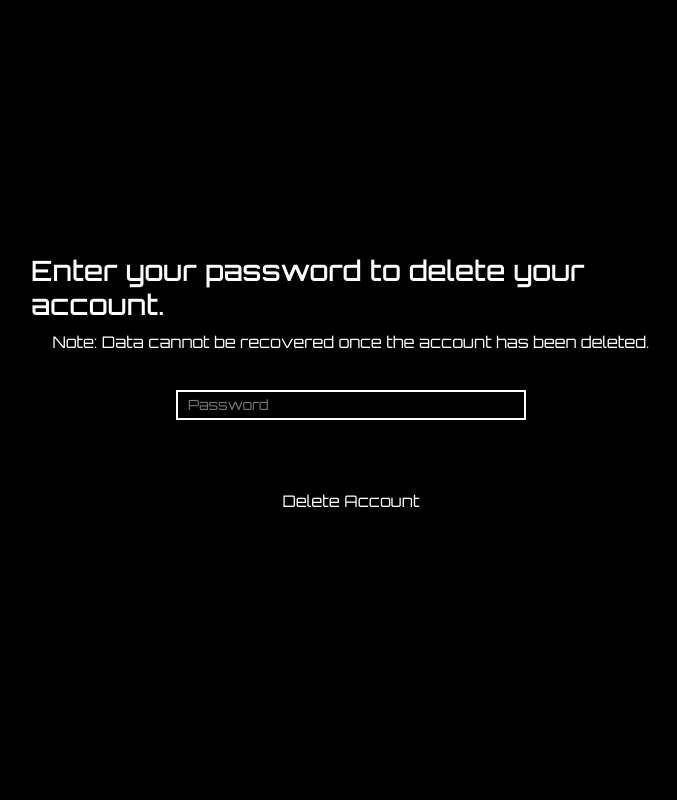
After one commit to aviasnani/The-Cosmic-Quest, a Flask app: page /confirm_delete/1 in a window 1280 px wide. The commit adds this page. Shown: the whole page, without its empty margins (289-966 px from the left). Run offline with Flask 3, Linux system fonts and the light colour scheme; parts of the project's set-up code (start-up, migrations or seed data) failed here and were passed over.

Commit message:
added a confirmation feature to delete the user account

```diff
--- a/tcq/app/__init__.py
+++ b/tcq/app/__init__.py
@@ -20,14 +20,16 @@ def create_app():
   login_manager.user_loader(load_user)
   login_manager.login_view="login" # login.py will contain the code to authenticate the user and login
   bcrypt.init_app(app) #initializing bcrypt variable.
+  #importing blueprint from their respective files for initializing them
   from .home import home_bp
   from .dashboard import dashboard_bp
   from .login import login_bp
   from .signup import signup_bp
   from .profile import profile_bp
   from .logout import logout_bp
-  from .delete_user import delete_user_bp
-  app.register_blueprint(delete_user_bp)
+  from .delete_user import confirm_delete_bp
+  #initializing blueprints
+  app.register_blueprint(confirm_delete_bp)
   app.register_blueprint(logout_bp)
   app.register_blueprint(profile_bp)
   app.register_blueprint(login_bp)
--- a/tcq/app/delete_user.py
+++ b/tcq/app/delete_user.py
@@ -1,14 +1,40 @@
 from flask import Blueprint, redirect, url_for, render_template
 from .models import db, User
+from flask_wtf import FlaskForm
+from wtforms import PasswordField, SubmitField
+from wtforms.validators import InputRequired, Length
+from .__init__ import bcrypt
 
-delete_user_bp = Blueprint('delete_user', __name__)
+confirm_delete_bp = Blueprint('confirm_delete',__name__)
 
-@delete_user_bp.route('/delete_user/<int:user_id>', methods=['GET', 'POST'])
-def delete_user(user_id):
-    user = User.query.get(user_id)
+class ConfirmDelete(FlaskForm):
+   password = PasswordField(validators=[InputRequired(), Length(min=4, max=20)], render_kw={"placeholder": "Password"})
+   submit = SubmitField("Delete Account")
 
+@confirm_delete_bp.route('/confirm_delete/<int:user_id>', methods=["GET", "POST"])
+def confirm_delete(user_id):
+  form=ConfirmDelete()
+  user=User.query.get(user_id)
+  error = None
+  if form.validate_on_submit():
+    if user and bcrypt.check_password_hash(user.password, form.password.data):
+      db.session.delete(user)
+      db.session.commit()
+      return redirect(url_for('login.login'))
+    else:
+      error = "Incorrect password, Enter the correct password to delete your account."
+  return render_template('confirm_delete.html', user_id=user_id, form=form, error=error)
+
+
+
+
+
+
+'''user = User.query.get(user_id)
+    form = LoginForm()
     if user:
+        if form.username
         db.session.delete(user)
         db.session.commit()
         return redirect(url_for('login.login'))
-    return render_template('profile.html', user_id=user_id)
+    return render_template('profile.html', user_id=user_id)'''
--- /dev/null
+++ b/tcq/app/static/confirm_delete.css
@@ -0,0 +1,57 @@
+body{
+  background-color: black !important;
+}
+
+form{
+  display: flex;
+  justify-content: center;
+  align-items: center;
+  width: 50%;
+  flex-direction: column;
+}
+.outer{
+  width: 100vw;
+  height: 100vh;
+  display: flex;
+  justify-content: center;
+  align-items: center;
+}
+input[type="password"]{
+  font-size: 14px;
+  color: #ffffff;
+  font-family: 'Orbitron';
+  background-color: transparent;
+  margin: 0;
+  width: 350px;
+  height: 30px;
+  padding-left: 10px;
+  border: 2px solid white;
+}
+input[type="submit"]{
+  width: 150px;
+  height: 50px;
+  background-color: transparent;
+  border: none;
+  color: white;
+  font-size: 12px;
+  margin-top: 10px;
+  font-size: 16px;
+  font-family: "Orbitron", sans-serif;
+
+
+}
+input[type="submit"]:hover{
+  transition: 0.1s ease;
+  cursor: pointer;
+  border: 2px solid #ffffff;
+}
+input[type="password"], input[type="submit"]{
+  margin: 20px;
+}
+h3,p{
+  font-family: 'Orbitron';
+  color: #fff !important;
+}
+#error-text{
+  color: red !important;
+}
--- a/tcq/app/static/index.css
+++ b/tcq/app/static/index.css
@@ -230,14 +230,11 @@ body{
   }
 }
 @media (max-width: 416px){
-  #col1{
-    background-color: blue;
-  }
+
   #col2{
     display: flex;
     justify-content: center;
     align-items: center;
-    background-color: red;
   }
   #col2 img{
 
--- /dev/null
+++ b/tcq/app/templates/confirm_delete.html
@@ -0,0 +1,43 @@
+<!DOCTYPE html>
+<html lang="en">
+  <head>
+    <meta charset="UTF-8" />
+    <meta name="viewport" content="width=device-width, initial-scale=1.0" />
+    <title>Confirm</title>
+    <link
+      rel="stylesheet"
+      href="{{ url_for('static', filename='confirm_delete.css') }}"
+    />
+    <link
+      rel="stylesheet"
+      href="https://cdn.jsdelivr.net/npm/bootstrap-icons@1.10.5/font/bootstrap-icons.css"
+    />
+    <link rel="preconnect" href="https://fonts.googleapis.com" />
+    <link rel="preconnect" href="https://fonts.gstatic.com" crossorigin />
+    <link
+      href="https://fonts.googleapis.com/css2?family=Orbitron:wght@400..900&family=Play:wght@400;700&display=swap"
+      rel="stylesheet"
+    />
+    <link
+      href="https://cdn.jsdelivr.net/npm/bootstrap@5.3.3/dist/css/bootstrap.min.css"
+      rel="stylesheet"
+    />
+    <title>Home</title>
+  </head>
+  <body>
+    <div class="outer">
+      <form action="" method="POST">
+        {{ form.hidden_tag() }}
+        <h3>Enter your password to delete your account.</h3>
+        <p>Note: Data cannot be recovered once the account has been deleted.</p>
+        <p class="passwordfield">{{ form.password }}</p>
+        {{form.submit}}
+        <div id="errordiv">
+          {%if error%}
+          <p id="error-text">{{error}}</p>
+          {%endif%}
+        </div>
+      </form>
+    </div>
+  </body>
+</html>
--- a/tcq/app/templates/profile.html
+++ b/tcq/app/templates/profile.html
@@ -36,7 +36,7 @@
         <a href="{{url_for('dashboard.dashboard')}}"
           ><button id="back-button">Back</button></a
         >
-        <a href="{{url_for('delete_user.delete_user', user_id=user_id)}}"
+        <a href="{{url_for('confirm_delete.confirm_delete', user_id=user_id)}}"
           ><button id="delete-button">Delete Account</button></a
         >
       </div>
```
Also changed, not shown: tcq/app/signup.py (+12 -11 lines), tcq/app/static/signup.css (+6 -1 lines), tcq/app/templates/signup.html (+5 -4 lines), tcq/app/congif.py (deleted).
